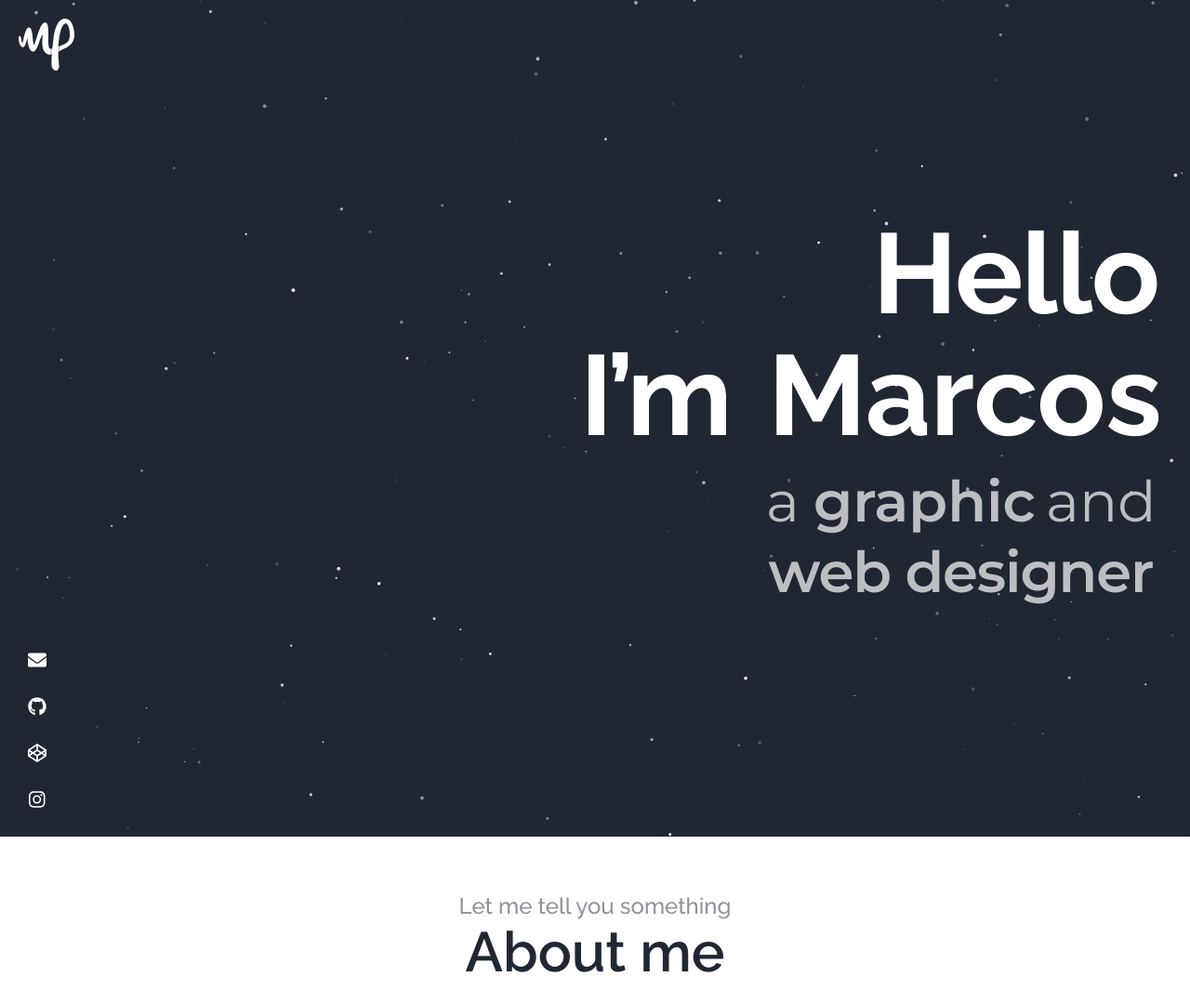
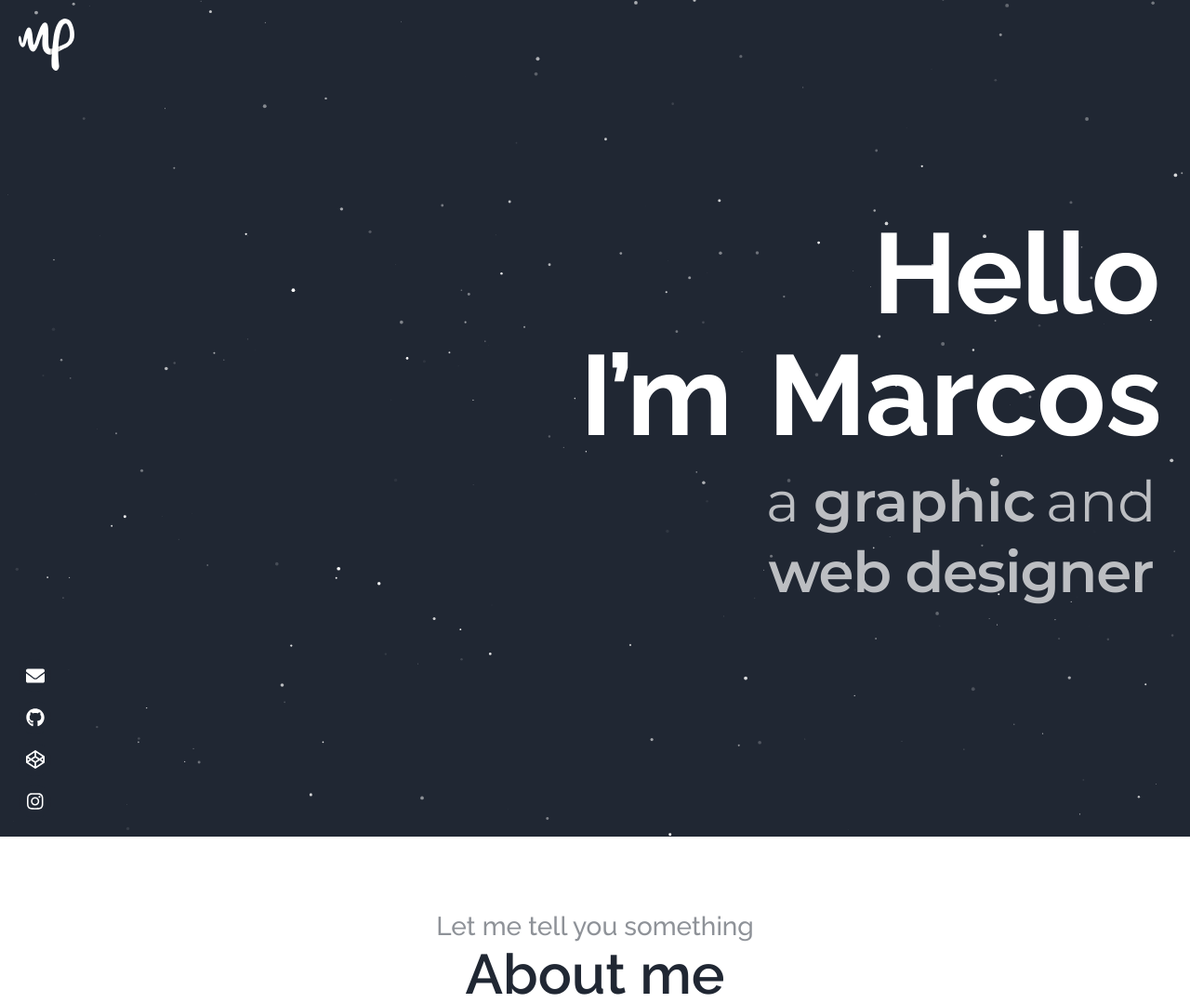
Before and after one commit to hellomp/hellomp.github.io, a Jekyll site: the page built from index.html, in a window 1280 px wide. Shown: the top 1079 px of the page at 93% size. Built offline with Jekyll 4.4.1, drawn with Linux system fonts in a browser that asks for light colours; grey boxes are pictures that could not be loaded.

Commit message:
Adjust titles' font size

```diff
--- a/assets/css/style.css
+++ b/assets/css/style.css
@@ -4,31 +4,37 @@
 }
 
 * {
+    box-sizing: border-box;
+    margin: 0;
     padding: 0;
-    margin: 0;
-    box-sizing: border-box;
 }
 
 .container {
-    width: 80%;
+    width: 90%;
     margin: 0 auto;
+}
+
+@media screen and (min-width: 768px) {
+    .container {
+        width: 80%;
+    }
 }
 
 header {
     position: relative;
+    display: flex;
+    height: 100vh;
+    padding-right: 1rem;
+    color: #fff;
     background: var(--primary-color);
-    color: #fff;
-    display: flex;
     justify-content: flex-end;
     align-items: center;
-    height: 100vh;
-    padding-right: 1rem;
 }
 
 @media screen and (min-width: 768px) {
     header {
+        padding-right: 2rem;
         justify-content: space-between;
-        padding-right: 2rem;
     }
 }
 
@@ -40,24 +46,46 @@
 
 h3 {
     font-family: 'Raleway', sans-serif;
-    font-size: 3.75rem;
+    font-size: 2.75rem;
     font-weight: 600;
-    margin-bottom: 40px;
+    margin-bottom: 20px;
 }
 
 h4 {
     font-family: 'Raleway', sans-serif;
-    font-size: 1.5rem;
+    font-size: 1.2rem;
     font-weight: 500;
+    opacity: 0.5;
     color: var(--primary-color);
-    opacity: 0.5;
+}
+
+@media screen and (min-width: 425px) {
+    h3 {
+        font-size: 3.75rem;
+        margin-bottom: 40px;
+    }
+    h4 {
+        font-size: 1.75rem;
+    }
 }
 
 p {
     font-family: 'Montserrat', sans-serif;
-    font-size: 1.6rem;
+    font-size: 1.2rem;
     font-weight: 300;
     opacity: 0.7;
+}
+
+@media screen and (min-width: 768px) {
+    p {
+        font-size: 1.4rem;
+    }
+}
+
+@media screen and (min-width: 1024px) {
+    p {
+        font-size: 1.6rem;
+    }
 }
 
 .logo,
@@ -66,26 +94,26 @@
 }
 
 header>.side-bar {
-    flex-basis: 70px;
+    z-index: 1;
     display: flex;
     flex-direction: column;
+    height: 100%;
+    padding: 10px;
+    flex-basis: 70px;
     align-items: flex-start;
     justify-content: space-between;
-    padding: 10px;
-    height: 100%;
-    z-index: 1;
 }
 
 @media screen and (min-width:768px) {
     header>.side-bar {
+        padding: 20px;
         flex-basis: 100px;
-        padding: 20px;
     }
 }
 
 header>.content {
+    z-index: 1;
     flex-basis: 90%;
-    z-index: 1;
 }
 
 @media screen and (min-width: 768px) {
@@ -100,30 +128,30 @@
 }
 
 footer>.social-icons {
+    flex-direction: row;
     margin-bottom: 40px;
-    flex-direction: row;
 }
 
 .icon {
+    display: flex;
     width: 2.5em;
     height: 2.5em;
+    margin-top: 10px;
     border-radius: 50%;
-    display: flex;
+    background: var(--primary-color);
     align-items: center;
     justify-content: center;
-    margin-top: 10px;
-    background: var(--primary-color);
 }
 
 @media screen and (min-width: 768px) {
     .icon {
-        width: 2.5em;
-        height: 2.5em;
+        width: 2.2em;
+        height: 2.2em;
     }
 }
 
 footer>.social-icons>.icon {
-    margin-right: 25px;
+    margin-right: 20px;
 }
 
 footer>.social-icons>.icon:last-child {
@@ -131,9 +159,9 @@
 }
 
 .icon>a {
+    font-size: 1.1rem;
+    line-height: 0;
     color: #fff;
-    font-size: 1.25rem;
-    line-height: 0;
 }
 
 @media screen and (min-width: 768px) {
@@ -150,11 +178,17 @@
 
 #about,
 #portfolio {
+    padding-top: 50px;
+    text-align: center;
+    color: var(--primary-color);
     background: #fff;
-    color: var(--primary-color);
-    text-align: center;
-    padding-top: 60px;
-    padding-bottom: 60px;
+}
+
+@media screen and (min-width: 768px) {
+    #about,
+    #portfolio {
+        padding-top: 80px;
+    }
 }
 
 #portfolio {
@@ -163,13 +197,41 @@
 
 #about>.container>.content {
     display: flex;
+    flex-direction: column;
 }
 
 .avatar-container {
-    flex: 3;
-    padding-right: 40px;
     display: flex;
+    margin-bottom: 20px;
+    padding: 0 40px;
     align-items: center;
+}
+
+.about-text {
+    line-height: 1.5;
+    display: flex;
+    text-align: left;
+    align-items: center;
+}
+
+@media screen and (min-width: 768px) {
+    #about>.container>.content {
+        flex-direction: row;
+    }
+    .avatar-container {
+        flex: 3;
+        padding-right: 40px;
+        padding-left: 0;
+    }
+    .about-text {
+        flex: 4;
+    }
+}
+
+@media screen and (min-width: 1024px) {
+    .about-text {
+        padding-left: 40px;
+    }
 }
 
 .avatar-container img {
@@ -177,27 +239,18 @@
     border-radius: 50%;
 }
 
-.about-text {
-    flex: 4;
-    padding-left: 40px;
-    text-align: left;
-    line-height: 1.5;
+.tabs {
     display: flex;
-    align-items: center;
-}
-
-.tabs {
     width: 100%;
-    display: flex;
+    margin-bottom: 50px;
     justify-content: space-around;
-    margin-bottom: 50px;
 }
 
 .tab-item {
-    text-decoration: none;
     font-family: 'Montserrat', sans-serif;
     font-size: 1.7rem;
     font-weight: bold;
+    text-decoration: none;
     color: var(--gray-color);
 }
 
@@ -212,8 +265,8 @@
 }
 
 .portfolio-item {
+    z-index: 0;
     perspective: 1400px;
-    z-index: 0;
 }
 
 .image-container {
@@ -230,28 +283,28 @@
 }
 
 .image {
+    display: block;
     width: 100%;
-    display: block;
     border-radius: 10px;
     backface-visibility: hidden;
 }
 
 .image-back {
+    font-family: 'Montserrat', sans-serif;
+    font-size: 1.4rem;
     position: absolute;
     top: 0;
     left: 0;
+    display: flex;
     width: 100%;
     height: 100%;
-    display: flex;
+    transform: rotateY(180deg);
+    color: #fff;
+    border-radius: 10px;
+    background: var(--primary-color);
     justify-content: center;
     align-items: center;
     backface-visibility: hidden;
-    transform: rotateY(180deg);
-    background: var(--primary-color);
-    color: #fff;
-    font-family: 'Montserrat', sans-serif;
-    font-size: 1.4rem;
-    border-radius: 10px;
 }
 
 footer {
```
